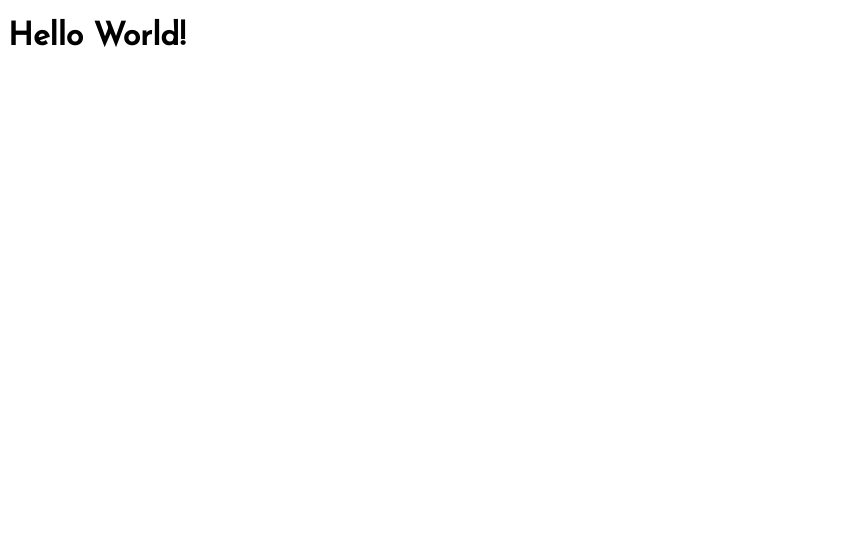
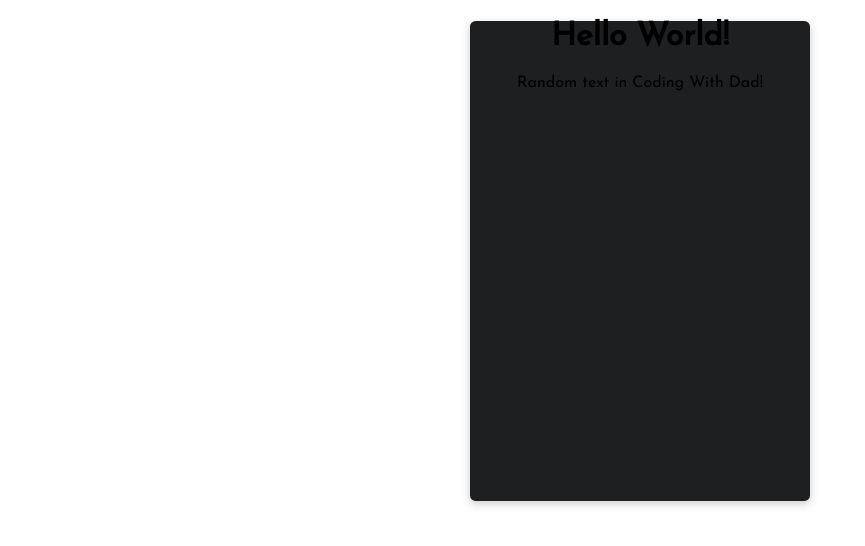
Before and after one commit to beforeblazergithub/codingwithdad, a plain HTML site: page index.html in a window 1280 px wide. Shown: the whole page, without its empty margins (0-865 px from the left). Drawn offline with Linux system fonts and the light colour scheme.

Commit message:
Update index.html

```diff
--- a/index.html
+++ b/index.html
@@ -1,10 +1,14 @@
 <!DOCTYPE html>
 <head>
   <title>Coding With Dad!</title>
+  <link rel="shortcut icon" href="favicon.png">
 </head>
 <html>
   <body>
+    <div id="container">
     <h1>Hello World!</h1>
+      <p>Random text in Coding With Dad!</p>
+    </div>
     <p>
   </body>
 </html>
@@ -12,6 +16,18 @@
   @import url('https://fonts.googleapis.com/css2?family=Josefin+Sans&display=swap');
 body {
   font-family: 'Josefin Sans', sans-serif;
-  align-items: center;
+  text-align: center;
   }
+
+  #container {
+    background-color: #1D1F20;
+    position: relative;
+    top: 20%;
+    margin: auto;
+    width: 340px;
+    height: 480px;
+    border-radius: 0.35em;
+    box-shadow: 0 3px 10px 0 rgba(0, 0, 0, 0.2);
+    text-align: center;
+}
 </style>
```
